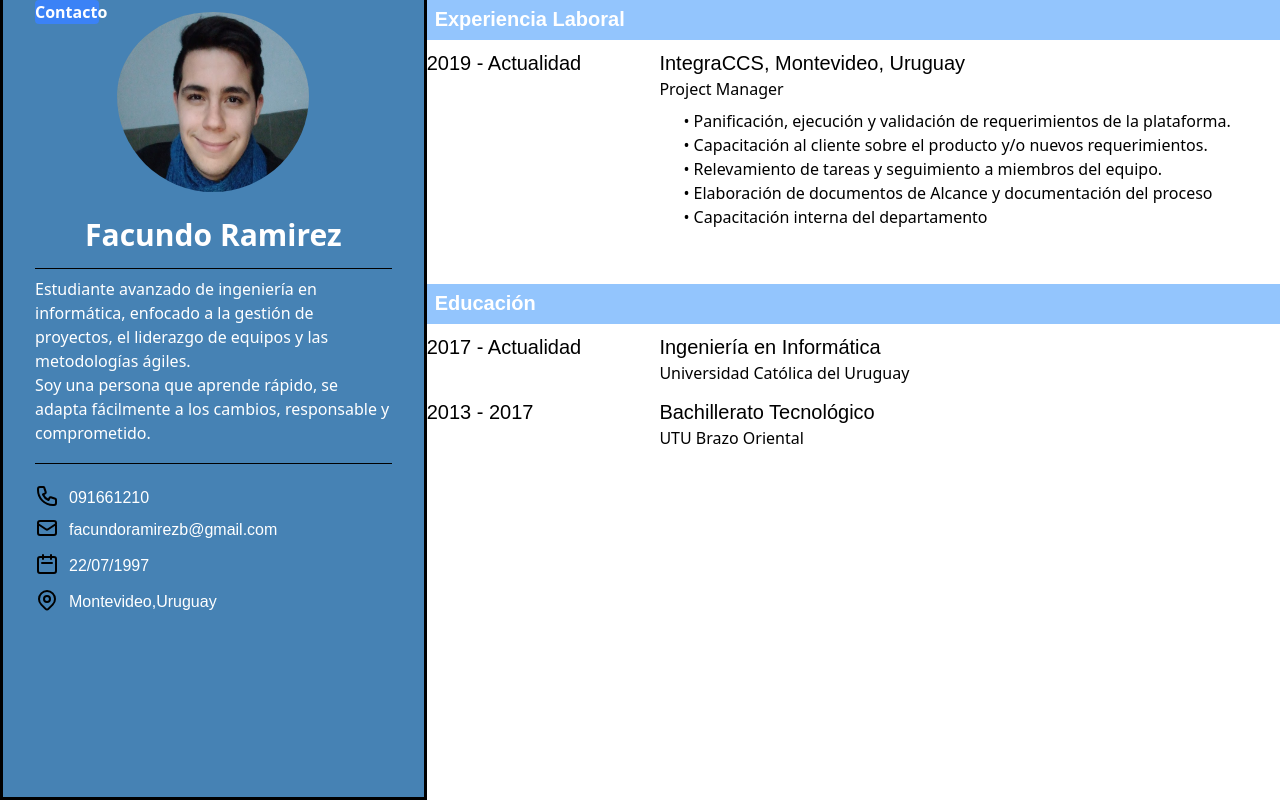
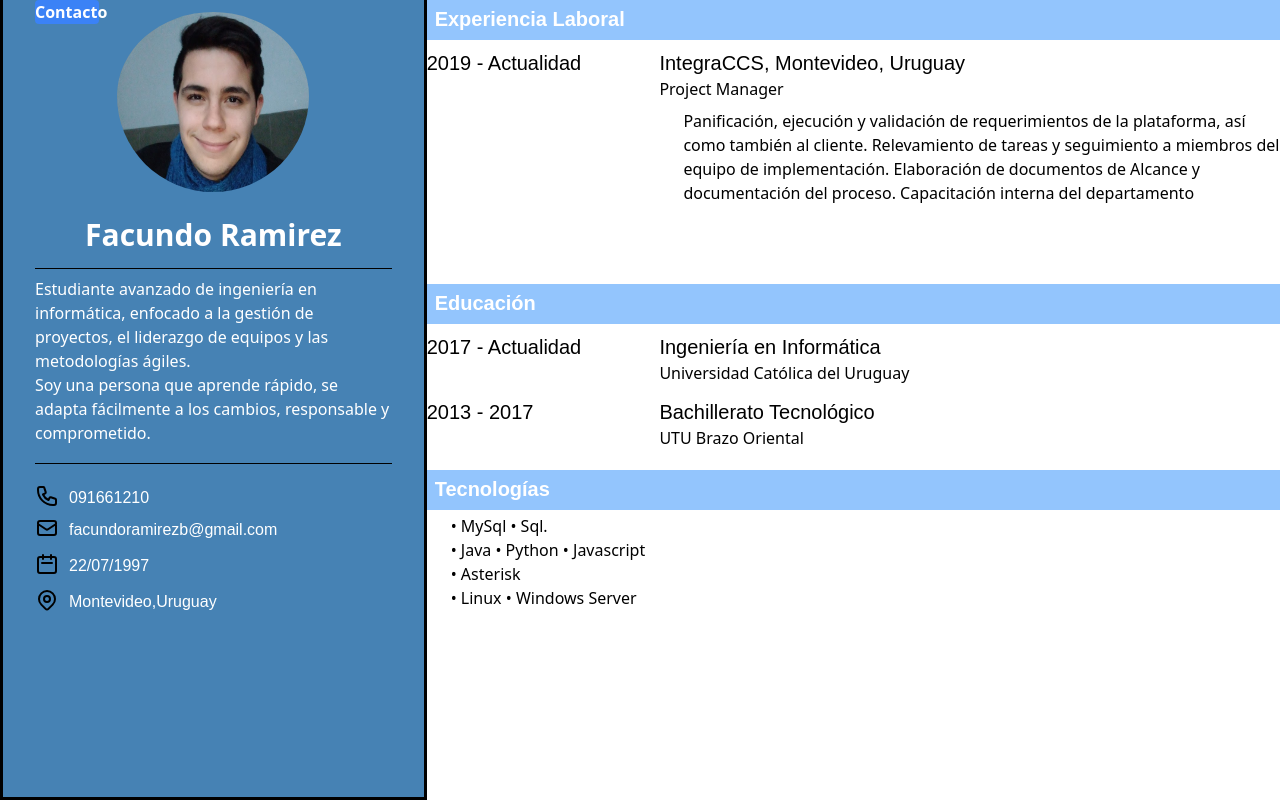
Before and after one commit to ucudal/PW_2021_Website-facundorb, a website: page docs/index.html in a window 1280 px wide. Drawn offline with Linux system fonts and the light colour scheme; no server answers.

Commit message:
cambios en descripción y json de node

```diff
--- a/docs/index.html
+++ b/docs/index.html
@@ -77,11 +77,7 @@
             <div class="flex flex-col relative  mb-1 w-full">
                 <h2 class="text-black text-left pb-0 mb-0 text-xs md:text-xl">IntegraCCS, Montevideo, Uruguay</h2>
                 <h3 class="pb-2 my-0 text-xs md:text-base"> Project Manager</h3>
-                <p class="pl-6">• Panificación, ejecución y validación de requerimientos de la plataforma.<br>
-                    • Capacitación al cliente sobre el producto y/o nuevos requerimientos.<br>
-                    • Relevamiento de tareas y seguimiento a miembros del equipo.<br>
-                    • Elaboración de documentos de Alcance y documentación del proceso<br>
-                    • Capacitación interna del departamento<br>
+                <p class="pl-6"> Panificación, ejecución y validación de requerimientos de la plataforma, así como también al cliente. Relevamiento de tareas y seguimiento a miembros del equipo de implementación. Elaboración de documentos de Alcance y documentación del proceso. Capacitación interna del departamento
                 </p>
             </div>
         </div>
@@ -101,7 +97,8 @@
             </div>
 
         </div>
-          <div class="flex flex-col md:flex-row h-30 my-1">
+
+         <div class="flex flex-col md:flex-row h-30 my-1">
          <h2 class="text-black text-left w-80 text-xs md:text-xl">2013 - 2017</h2>
             <div class="flex flex-col relative  mb-1 w-full">
                 <h2 class="text-black text-left pb-0 mb-0 text-xs md:text-xl">Bachillerato Tecnológico</h2>
@@ -109,6 +106,17 @@
             </div>
 
   </div>
+
+   <div class ="bg-blue-300  h-5 md:h-10 py-0 my-1">
+            <h2 class="text-xs text-left font-bold md:text-xl ml-2"> Tecnologías </h2>
+        </div>
+        <p class="pl-6">• MySql • Sql.<br>
+                    • Java • Python • Javascript <br>
+                    • Asterisk <br>
+                    • Linux • Windows Server
+                </p>
+
+
 
         <div class="flex flex-row px-0 my-0">
 
```
